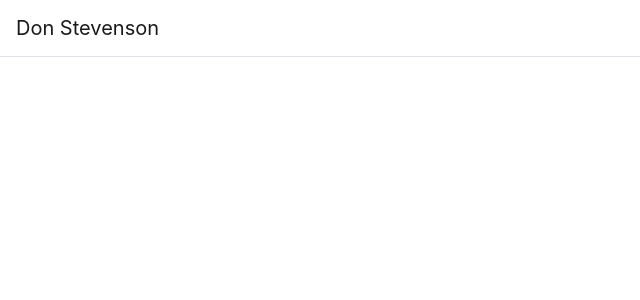
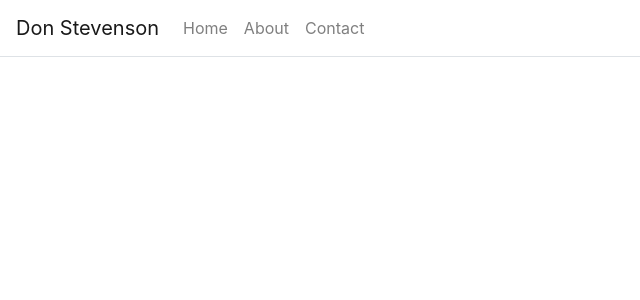
Before and after one commit to Don-Stevenson/personalWebsite, a React (Create React App) app: page / in a window 1280 px wide. Shown: the top 300 px of the page, without its empty margins (0-640 px from the left). Built offline with nearby package versions, Linux system fonts and the light colour scheme.

Commit message:
basic setup for navbar

```diff
--- a/src/App.js
+++ b/src/App.js
@@ -3,6 +3,7 @@ import "./App.css";
 import { BrowserRouter as Router, Route, Link } from "react-router-dom";
 import Container from "react-bootstrap/Container";
 import Navbar from "react-bootstrap/Navbar";
+import Nav from "react-bootstrap/Nav";
 
 class App extends React.Component {
   constructor(props) {
@@ -34,6 +35,20 @@ class App extends React.Component {
         <Container className="p-0" fluid={true}>
           <Navbar className="border-bottom">
             <Navbar.Brand>Don Stevenson</Navbar.Brand>
+            <Navbar.Toggle aria-controls="navbar-toggle" />
+            <Navbar.Collapse id="navbar-toggle">
+              <Nav>
+                <Link className="nav-link" to="/">
+                  Home
+                </Link>
+                <Link className="nav-link" to="/about">
+                  About
+                </Link>
+                <Link className="nav-link" to="/contact">
+                  Contact
+                </Link>
+              </Nav>
+            </Navbar.Collapse>
           </Navbar>
         </Container>
       </Router>
```
